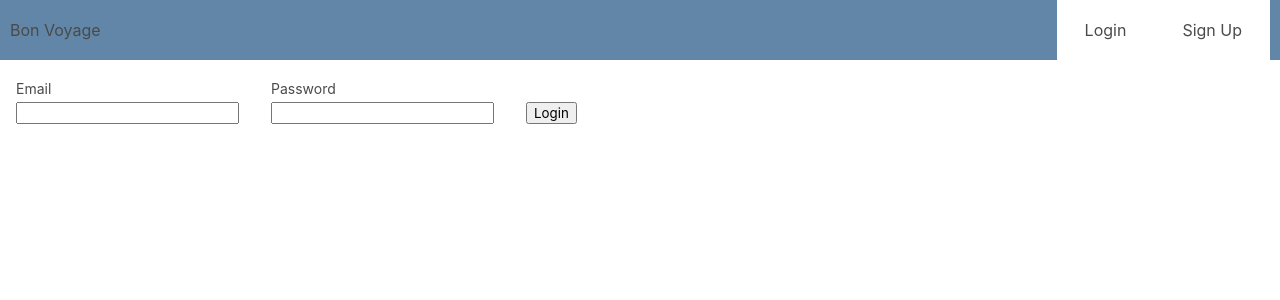
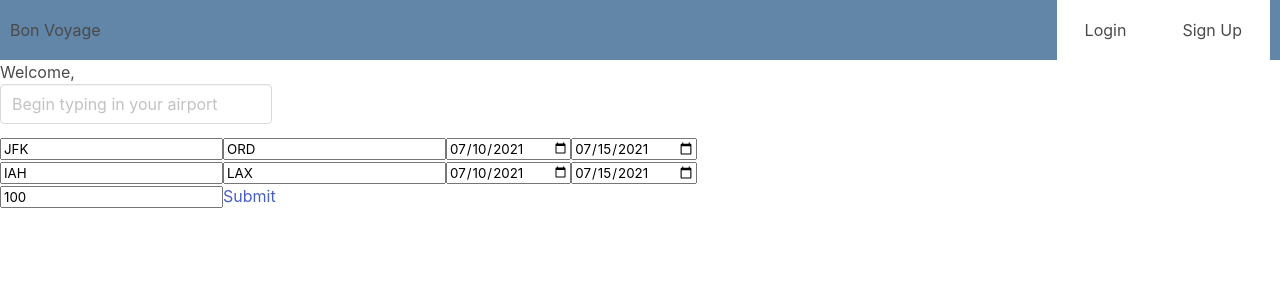
Before and after one commit to Capstone-Bi-Coastal-Visualizers/data-visualization, a React app: page / in a window 1280 px wide. Shown: the top 300 px of the page. Built offline with nearby package versions, Linux system fonts and the light colour scheme.

Commit message:
Chore: fixed home rendering & created redux action to select a trip

```diff
--- a/client/Routes.js
+++ b/client/Routes.js
@@ -22,8 +22,7 @@ class Routes extends Component {
       <div>
         {isLoggedIn ? (
           <Switch>
-            <Route path="/home" component={Home} />
-            <Redirect to="/home" />
+            <Route exact path="/" component={Home} />
             <Route path="/search-result" component={SearchResult} />
             <Route
               exact
@@ -33,8 +32,7 @@ class Routes extends Component {
           </Switch>
         ) : (
           <Switch>
-            <Route path="/home" component={Home} />
-            <Route exact path="/" component={Login} />
+            <Route exact path="/" component={Home} />
             <Route exact path="/login" component={Login} />
             <Route exact path="/signup" component={Signup} />
             <Route exact path="/search-result" component={SearchResult} />
--- a/client/components/SearchBar.js
+++ b/client/components/SearchBar.js
@@ -36,7 +36,6 @@ export default function SearchBar() {
   };
 
   const handleclick = () => {
-    console.log("Thunks were hit");
     const tripOneFirstFlight = {
       origin: firstTripState.origin,
       destination: firstTripState.destination,
--- a/client/components/SearchResult.js
+++ b/client/components/SearchResult.js
@@ -5,7 +5,6 @@ import { Link } from "react-router-dom";
 
 const SearchResult = () => {
   const tripData = useSelector((state) => state.tripDataReducer);
-  console.log(tripData, "-------------------");
   const {
     tripOneFirstFlight,
     tripOneReturningFlight,
@@ -18,11 +17,7 @@ const SearchResult = () => {
     tripTwoHotelData,
     tripTwoStayDuration,
   } = tripData;
-  console.log("first flight data", tripOneFirstFlight);
-  console.log("trip data length", Object.keys(tripData).length);
-
   if (Object.keys(tripData).length === 9) {
-    console.log(tripOneFirstFlight[1].MinPrice);
     const tripOneFlights =
       tripOneFirstFlight[1].MinPrice + tripOneReturningFlight[1].MinPrice;
     const tripTwoFlights =
--- a/client/store/tripData.js
+++ b/client/store/tripData.js
@@ -12,6 +12,8 @@ const SET_TRIP_TWO_HOTEL_DATA = "SET_TRIP_TWO_HOTEL_DATA";
 const SET_TRIP_TWO_STAY_DURATION = "SET_TRIP_TWO_STAY_DURATION";
 
 const SET_BUDGET = "SET_BUDGET";
+
+const SET_TRIP = "SET_TRIP";
 
 //ACTION CREATORS
 const setTripOneFirstFlight = (flightData) => ({
@@ -57,6 +59,11 @@ export const setTripOneStayDuration = (stayDuration) => ({
 export const setTripTwoStayDuration = (stayDuration) => ({
   type: SET_TRIP_TWO_STAY_DURATION,
   stayDuration,
+});
+
+export const setTrip = (tripNumber) => ({
+  type: SET_TRIP,
+  tripNumber,
 });
 
 //Thunk Creators
@@ -170,6 +177,8 @@ const tripDataReducer = (state = initialState, action) => {
       return { ...state, tripOneStayDuration: action.stayDuration };
     case SET_TRIP_TWO_STAY_DURATION:
       return { ...state, tripTwoStayDuration: action.stayDuration };
+    case SET_TRIP:
+      return { ...state, selectedTrip: action.tripNumber };
     default:
       return state;
   }
```
